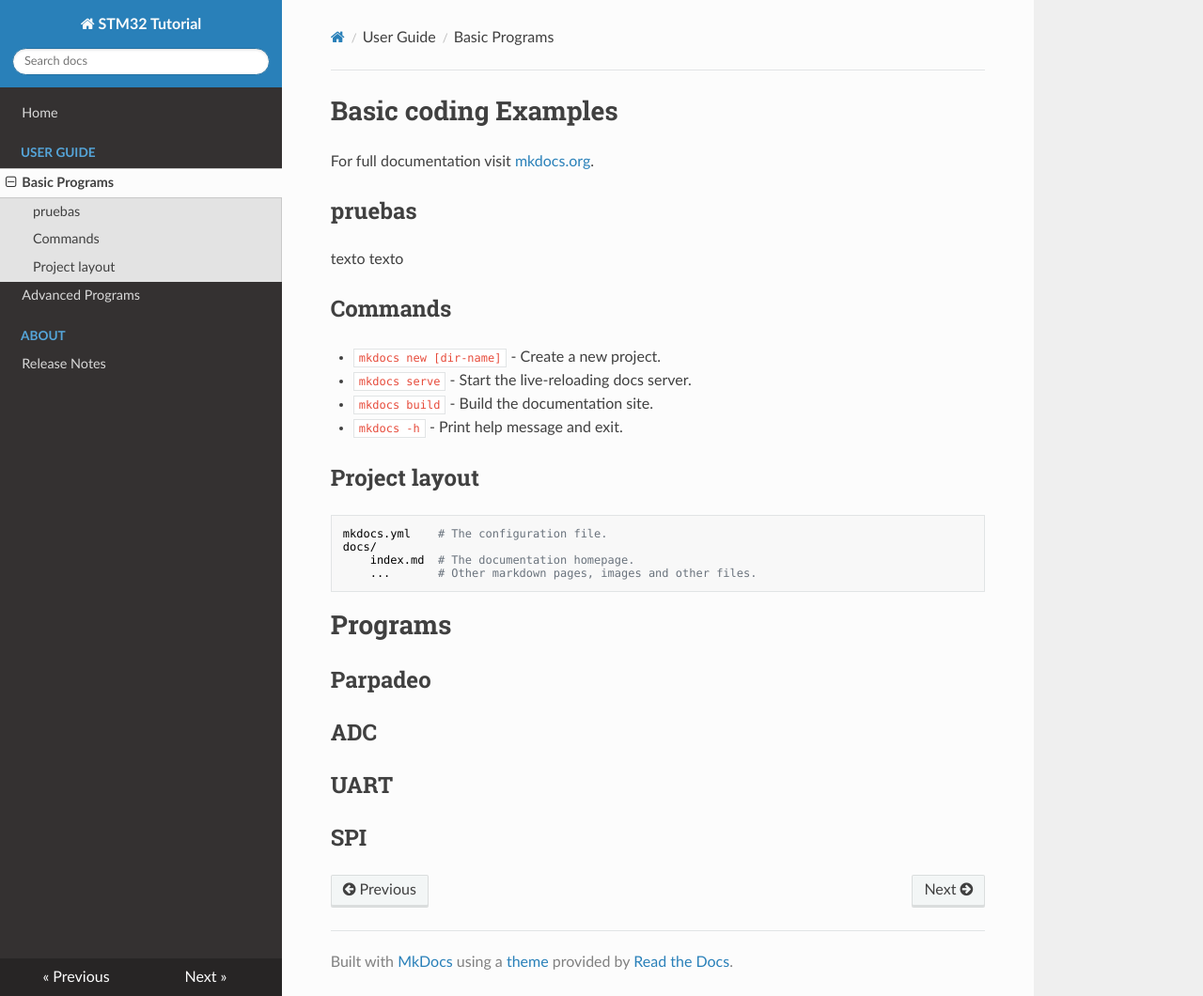
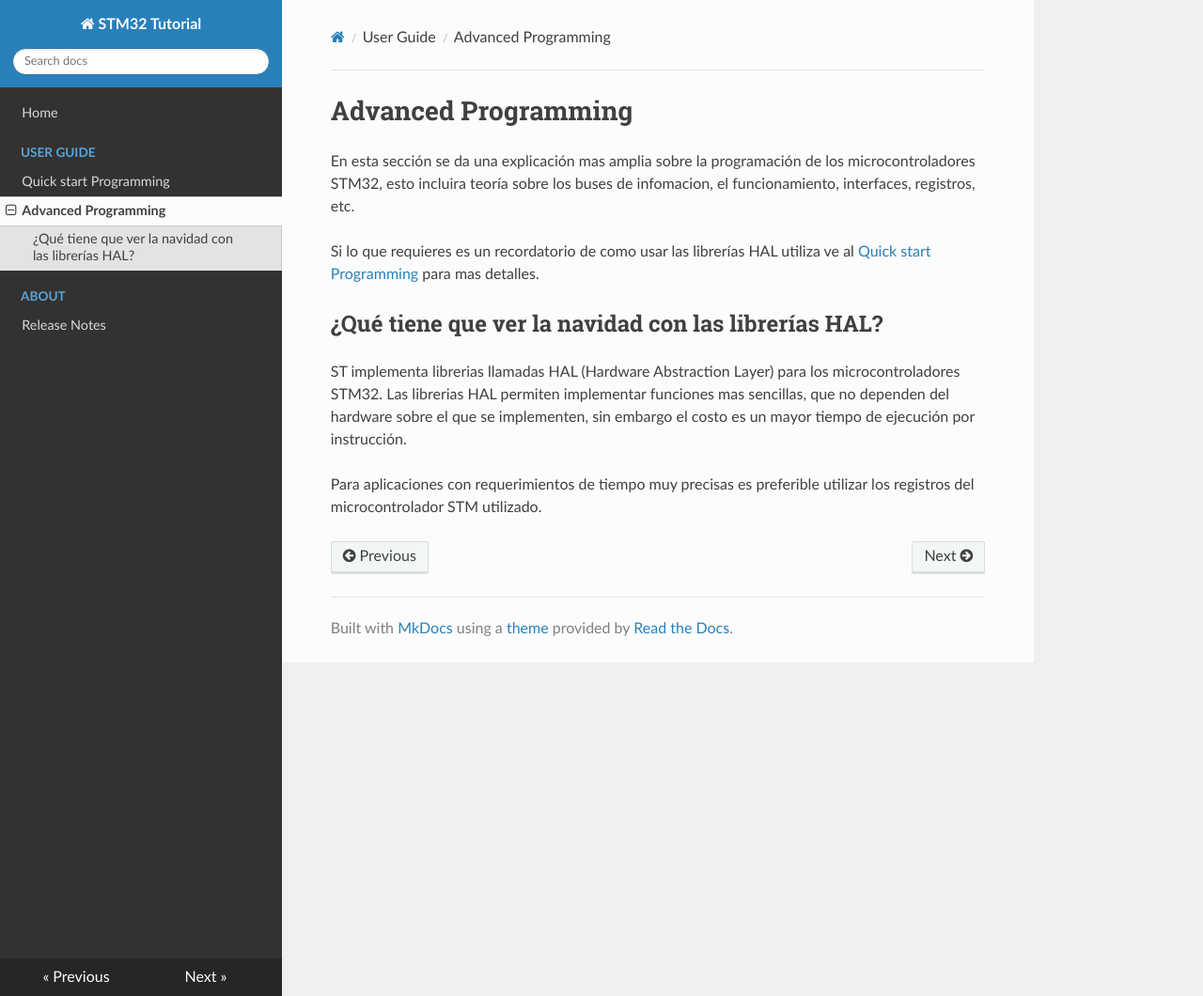
Before and after one commit to RoyceRichmond/totorial, an MkDocs documentation site: the page built from docs/chap1.md, in a window 1280 px wide and 1060 px high. Shown: the whole window at 94% size. Built offline with MkDocs 1.6.1, drawn with Linux system fonts in a browser that asks for light colours; nearby versions of some CDN libraries.

Commit message:
'update'

```diff
--- a/docs/chap1.md
+++ b/docs/chap1.md
@@ -1,27 +1,11 @@
-#Basic coding Examples
+#Advanced Programming#
 
-For full documentation visit [mkdocs.org](https://www.mkdocs.org).
-##pruebas
-texto texto
-## Commands
+En esta sección se da una explicación mas amplia sobre la programación de los microcontroladores STM32, esto incluira teoría sobre los buses de infomacion, el funcionamiento, interfaces, registros, etc.
 
-* `mkdocs new [dir-name]` - Create a new project.
-* `mkdocs serve` - Start the live-reloading docs server.
-* `mkdocs build` - Build the documentation site.
-* `mkdocs -h` - Print help message and exit.
+Si lo que requieres es un recordatorio de como usar las librerías HAL utiliza  ve al [Quick start Programming](chap2.md#Quick start Programming) para mas detalles.
 
-## Project layout
+##¿Qué tiene que ver la navidad con las librerías HAL?##
+ST implementa librerias llamadas HAL (Hardware Abstraction Layer) para los microcontroladores STM32.
+Las librerias HAL permiten implementar funciones mas sencillas, que no dependen del hardware sobre el que se implementen, sin embargo el costo es un mayor tiempo de ejecución por instrucción.
 
-    mkdocs.yml    # The configuration file.
-    docs/
-        index.md  # The documentation homepage.
-        ...       # Other markdown pages, images and other files.
-#Programs
-
-##Parpadeo
-
-##ADC
-
-##UART
-
-##SPI
+Para aplicaciones con requerimientos de tiempo muy precisas es preferible utilizar los registros del microcontrolador STM utilizado.
--- a/mkdocs.yml
+++ b/mkdocs.yml
@@ -11,7 +11,7 @@ markdown_extensions:
 nav:
     - Home: 'index.md'
     - 'User Guide':
-        - 'Basic Programs': 'chap1.md'
-        - 'Advanced Programs': 'chap2.md'
+        - 'Quick start Programming': 'chap2.md'
+        - 'Advanced Programming': 'chap1.md'
     - About:
         - 'Release Notes': 'rls.md'
```
Also changed, not shown: docs/chap2.md (+16 -8 lines), docs/index.md (+13 -7 lines).
